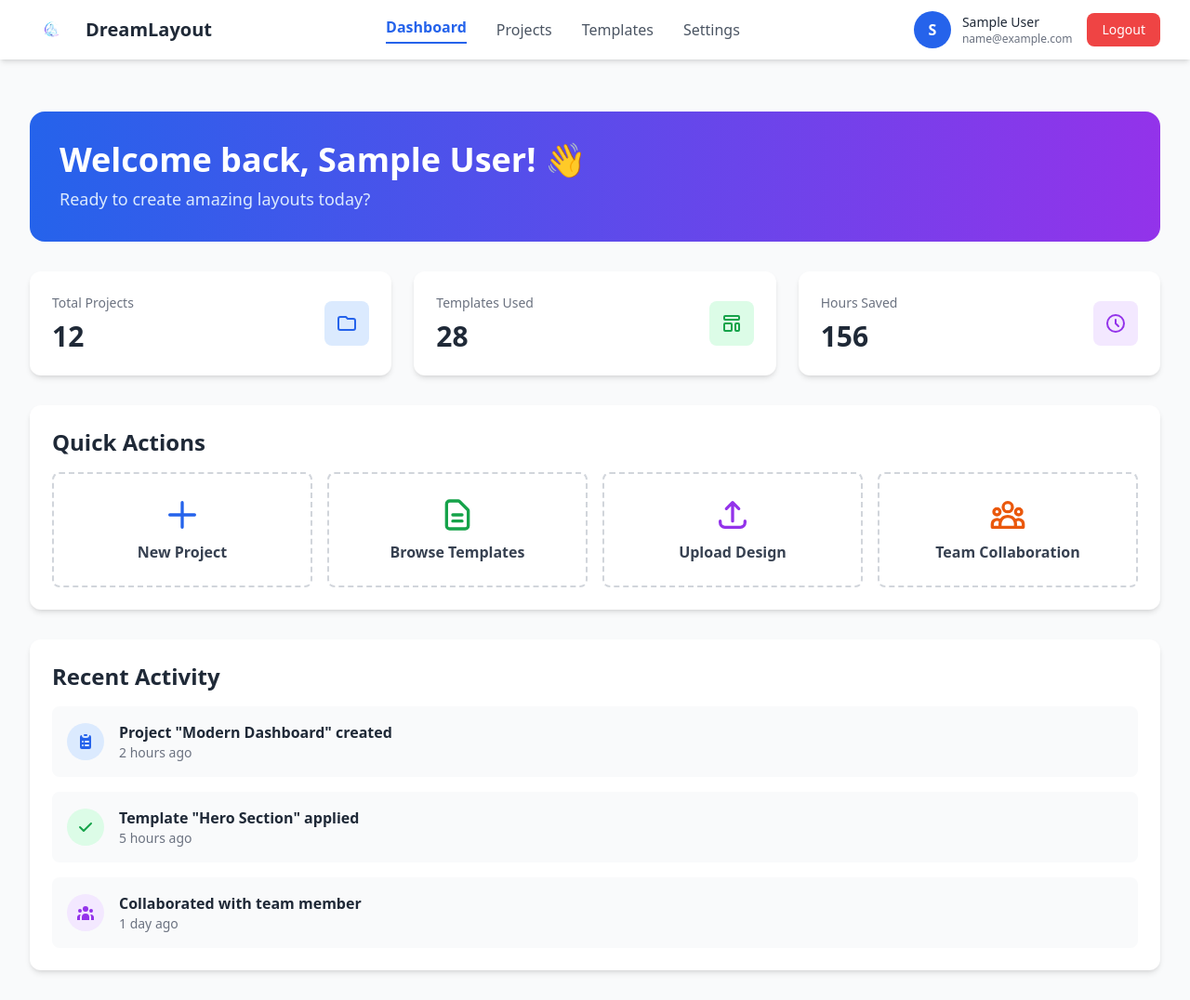
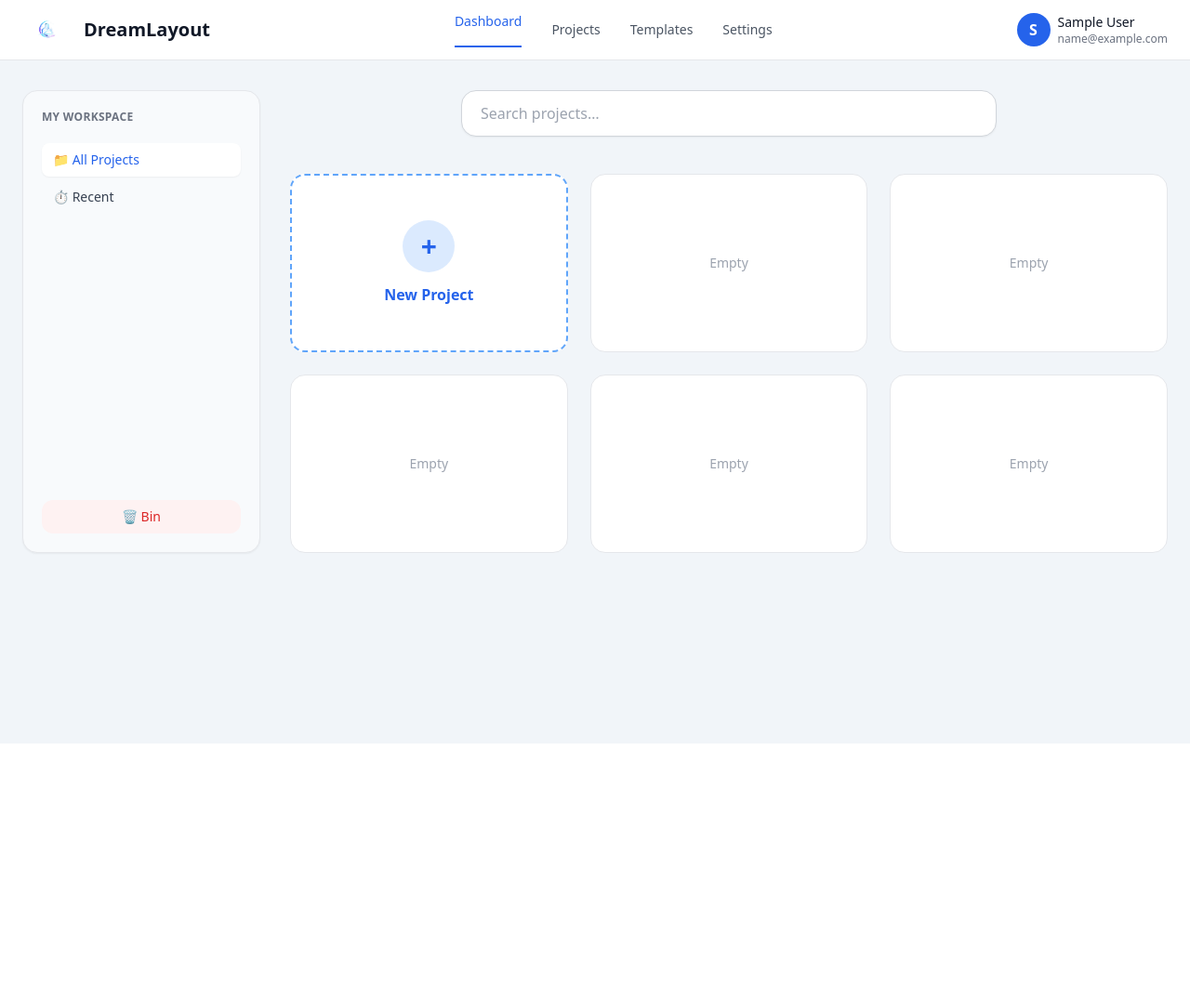
Before and after one commit to mukesh-2096/DreamLayout, a Flask app: page /dashboard in a window 1280 px wide. Shown: the whole page at 93% size. After the commit the page ends 800 px from the top, so only its background shows below. Run offline with Flask 3, Linux system fonts and the light colour scheme; the visitor is signed in with stand-in values (Sample User, id 1); some libraries are stand-ins or nearby versions.

Commit message:
dashboard updated

```diff
--- a/templates/dashboard.html
+++ b/templates/dashboard.html
@@ -7,204 +7,255 @@
     <script src="https://cdn.tailwindcss.com"></script>
 </head>
 
-<body class="bg-gray-50">
+<body class="bg-slate-100 text-gray-900">
 
-<!-- Navbar -->
-<nav class="bg-white shadow-md">
-    <div class="max-w-7xl mx-auto px-4 sm:px-6 lg:px-8">
+<!-- ================= NAVBAR ================= -->
+<nav class="bg-white border-b border-gray-200 sticky top-0 z-50">
+    <div class="max-w-7xl mx-auto px-6">
         <div class="flex justify-between items-center h-16">
-            <!-- Logo -->
-            <div class="flex items-center">
-                <img src="/static/logo.png" alt="DreamLayout" class="h-8 mr-3">
-                <span class="text-xl font-bold text-gray-800">DreamLayout</span>
+
+            <div class="flex items-center space-x-3">
+                <img src="/static/logo.png" alt="DreamLayout" class="h-9">
+                <span class="text-xl font-bold">DreamLayout</span>
             </div>
 
-            <!-- Navigation Links -->
-            <div class="hidden md:flex items-center space-x-8">
-                <a href="/dashboard" class="text-blue-600 font-semibold border-b-2 border-blue-600 pb-1">
-                    Dashboard
-                </a>
-                <a href="#" class="text-gray-600 hover:text-blue-600 transition-colors">
-                    Projects
-                </a>
-                <a href="#" class="text-gray-600 hover:text-blue-600 transition-colors">
-                    Templates
-                </a>
-                <a href="#" class="text-gray-600 hover:text-blue-600 transition-colors">
-                    Settings
-                </a>
+            <div class="hidden md:flex items-center space-x-8 text-sm font-medium">
+                <a href="/dashboard" class="text-blue-600 border-b-2 border-blue-600 pb-4">Dashboard</a>
+                <a href="#" class="text-gray-600 hover:text-blue-600">Projects</a>
+                <a href="#" class="text-gray-600 hover:text-blue-600">Templates</a>
+                <a href="#" class="text-gray-600 hover:text-blue-600">Settings</a>
             </div>
 
-            <!-- User Menu -->
             <div class="flex items-center space-x-4">
-                <div class="flex items-center">
-                    <div class="w-10 h-10 bg-blue-600 rounded-full flex items-center justify-center text-white font-semibold">
-                        {{ current_user.name[0].upper() }}
-                    </div>
-                    <div class="ml-3 hidden md:block">
-                        <p class="text-sm font-medium text-gray-800">{{ current_user.name }}</p>
-                        <p class="text-xs text-gray-500">{{ current_user.email }}</p>
+                <!-- Profile + Dropdown -->
+                <div id="profile-menu-wrapper" class="relative">
+                    <button id="profile-toggle" class="flex items-center space-x-2 focus:outline-none">
+                        <div class="w-9 h-9 bg-blue-600 rounded-full flex items-center justify-center text-white font-semibold">
+                            {{ current_user.name[0].upper() }}
+                        </div>
+                        <div class="hidden md:block leading-tight text-left">
+                            <p class="text-sm font-medium">{{ current_user.name }}</p>
+                            <p class="text-xs text-gray-500">{{ current_user.email }}</p>
+                        </div>
+                    </button>
+
+                    <!-- Dropdown menu (hidden by default) -->
+                    <div id="profile-dropdown" class="hidden absolute right-0 mt-2 w-56 bg-white rounded-xl shadow-lg border border-gray-100 ring-1 ring-black ring-opacity-5">
+                        <div class="p-2">
+                            <a href="/projects" class="flex items-center gap-3 px-3 py-2 rounded hover:bg-gray-50">
+                                <span class="text-lg">📁</span>
+                                <span class="text-sm font-medium">My Projects</span>
+                            </a>
+                            <a href="/favourites" class="flex items-center gap-3 px-3 py-2 rounded hover:bg-gray-50">
+                                <span class="text-lg">❤️</span>
+                                <span class="text-sm font-medium">Favourites</span>
+                            </a>
+                            <a href="/notifications" class="flex items-center gap-3 px-3 py-2 rounded hover:bg-gray-50">
+                                <span class="text-lg">🔔</span>
+                                <span class="text-sm font-medium">Notifications</span>
+                            </a>
+                            <a href="/profile" class="flex items-center gap-3 px-3 py-2 rounded hover:bg-gray-50">
+                                <span class="text-lg">👤</span>
+                                <span class="text-sm font-medium">Profile</span>
+                            </a>
+                            <div class="border-t my-2"></div>
+                            <a href="/settings" class="flex items-center gap-3 px-3 py-2 rounded hover:bg-gray-50">
+                                <span class="text-lg">⚙️</span>
+                                <span class="text-sm font-medium">Settings</span>
+                            </a>
+                            <a href="/logout" class="flex items-center gap-3 px-3 py-2 rounded hover:bg-gray-50 text-sm text-red-600 font-medium">
+                                <span class="text-lg">⏻</span>
+                                <span>Log out</span>
+                            </a>
+                        </div>
                     </div>
                 </div>
-                <a href="/logout" class="bg-red-500 hover:bg-red-600 text-white px-4 py-2 rounded-lg text-sm font-medium transition-colors">
-                    Logout
-                </a>
             </div>
+
         </div>
     </div>
 </nav>
 
-<!-- Flash Messages -->
-<div class="max-w-7xl mx-auto px-4 sm:px-6 lg:px-8 mt-6">
-    {% with messages = get_flashed_messages(with_categories=true) %}
-        {% if messages %}
-            {% for category, message in messages %}
-                <div class="mb-4 p-4 rounded-lg {% if category == 'error' %}bg-red-50 border border-red-200 text-red-700{% else %}bg-green-50 border border-green-200 text-green-700{% endif %}">
-                    <div class="flex items-center">
-                        {% if category == 'error' %}
-                        <svg class="w-5 h-5 mr-2" fill="currentColor" viewBox="0 0 20 20">
-                            <path fill-rule="evenodd" d="M10 18a8 8 0 100-16 8 8 0 000 16zM8.707 7.293a1 1 0 00-1.414 1.414L8.586 10l-1.293 1.293a1 1 0 101.414 1.414L10 11.414l1.293 1.293a1 1 0 001.414-1.414L11.414 10l1.293-1.293a1 1 0 00-1.414-1.414L10 8.586 8.707 7.293z" clip-rule="evenodd"/>
-                        </svg>
+<!-- ================= MAIN ================= -->
+<div class="max-w-7xl mx-auto px-6 py-8">
+    <div class="flex gap-8">
+
+        <!-- ================= SIDEBAR ================= -->
+        <aside class="w-64 bg-slate-50 rounded-2xl border border-gray-200 p-5 shadow-sm flex flex-col justify-between">
+
+            <div>
+                <h3 class="text-xs font-semibold text-gray-500 uppercase mb-5 tracking-wide">
+                    My Workspace
+                </h3>
+
+                <nav class="space-y-1 text-sm">
+
+                    <!-- All Projects -->
+                    <a href="#" id="all-projects-btn"
+                       class="flex items-center px-3 py-2 rounded-lg bg-white shadow-sm font-medium text-blue-600">
+                        📁 All Projects
+                    </a>
+
+                    <!-- All Projects List -->
+                    <div id="all-projects-list"
+                         class="hidden bg-white rounded-xl border border-gray-200 p-3 text-sm shadow-sm ml-3 my-2">
+                    </div>
+
+                    <!-- Recent -->
+                    <a href="#" id="recent-projects-btn"
+                       class="flex items-center px-3 py-2 rounded-lg text-gray-700 hover:bg-white hover:shadow-sm">
+                        ⏱ Recent
+                    </a>
+
+                    <!-- Recent Projects List -->
+                    <div id="recent-projects-list"
+                         class="hidden bg-white rounded-xl border border-gray-200 p-3 text-sm shadow-sm ml-3 my-2">
+                    </div>
+
+                </nav>
+            </div>
+
+            <button class="flex items-center justify-center gap-2 text-sm text-red-600 bg-red-50 hover:bg-red-100 px-4 py-2 rounded-xl">
+                🗑 Bin
+            </button>
+        </aside>
+
+        <!-- ================= CONTENT ================= -->
+        <div class="flex-1">
+
+            <div class="flex justify-center mb-10">
+                <input
+                    placeholder="Search projects…"
+                    class="w-full max-w-xl px-5 py-3 rounded-2xl border border-gray-300 bg-white shadow-sm
+                           focus:ring-2 focus:ring-blue-500 focus:outline-none"
+                />
+            </div>
+
+            <div class="grid grid-cols-1 sm:grid-cols-2 lg:grid-cols-3 gap-6">
+                {% for i in range(6) %}
+                    {% if i == 0 %}
+                        <a href="#"
+                           class="h-48 bg-white border-2 border-dashed border-blue-400 rounded-2xl
+                                  flex flex-col items-center justify-center text-blue-600
+                                  hover:bg-blue-50 hover:border-blue-500 transition">
+                            <div class="w-14 h-14 rounded-full bg-blue-100 flex items-center justify-center text-3xl font-bold">+</div>
+                            <span class="mt-3 font-semibold">New Project</span>
+                        </a>
+                    {% else %}
+                        {% set idx = i-1 %}
+                        {% if projects and projects|length > idx %}
+                            {% set project = projects[idx] %}
+                            <div class="bg-white rounded-2xl border border-gray-200 shadow-sm hover:shadow-md transition overflow-hidden">
+                                <div class="h-32 bg-slate-100 flex items-center justify-center text-gray-400 text-sm">Preview</div>
+                                <div class="p-4">
+                                    <div class="font-semibold text-sm">{{ project.title or 'Untitled' }}</div>
+                                    <div class="text-xs text-gray-500 mt-1">{{ project.updated_at or '' }}</div>
+                                </div>
+                            </div>
                         {% else %}
-                        <svg class="w-5 h-5 mr-2" fill="currentColor" viewBox="0 0 20 20">
-                            <path fill-rule="evenodd" d="M10 18a8 8 0 100-16 8 8 0 000 16zm3.707-9.293a1 1 0 00-1.414-1.414L9 10.586 7.707 9.293a1 1 0 00-1.414 1.414l2 2a1 1 0 001.414 0l4-4z" clip-rule="evenodd"/>
-                        </svg>
+                            <div class="h-48 bg-white rounded-2xl border border-gray-200 flex items-center justify-center text-gray-400 text-sm">
+                                Empty
+                            </div>
                         {% endif %}
-                        <span class="font-medium">{{ message }}</span>
-                    </div>
-                </div>
-            {% endfor %}
-        {% endif %}
-    {% endwith %}
+                    {% endif %}
+                {% endfor %}
+            </div>
+
+        </div>
+    </div>
 </div>
 
-<!-- Main Content -->
-<div class="max-w-7xl mx-auto px-4 sm:px-6 lg:px-8 py-8">
+<!-- ================= SCRIPT ================= -->
+<script>
+    const PROJECTS = {{ projects|tojson }} || [];
 
-    <!-- Welcome Section -->
-    <div class="bg-gradient-to-r from-blue-600 to-purple-600 rounded-2xl p-8 text-white mb-8">
-        <h1 class="text-4xl font-bold mb-2">Welcome back, {{ current_user.name }}! 👋</h1>
-        <p class="text-blue-100 text-lg">Ready to create amazing layouts today?</p>
-    </div>
+    function renderList(container, items) {
+        container.innerHTML = '';
 
-    <!-- Stats Cards -->
-    <div class="grid grid-cols-1 md:grid-cols-3 gap-6 mb-8">
-        <div class="bg-white rounded-xl shadow-md p-6">
-            <div class="flex items-center justify-between">
-                <div>
-                    <p class="text-gray-500 text-sm font-medium">Total Projects</p>
-                    <p class="text-3xl font-bold text-gray-800 mt-2">12</p>
-                </div>
-                <div class="w-12 h-12 bg-blue-100 rounded-lg flex items-center justify-center">
-                    <svg class="w-6 h-6 text-blue-600" fill="none" stroke="currentColor" viewBox="0 0 24 24">
-                        <path stroke-linecap="round" stroke-linejoin="round" stroke-width="2" d="M3 7v10a2 2 0 002 2h14a2 2 0 002-2V9a2 2 0 00-2-2h-6l-2-2H5a2 2 0 00-2 2z"/>
-                    </svg>
-                </div>
-            </div>
-        </div>
+        if (!items.length) {
+            container.innerHTML =
+                '<div class="text-center text-gray-500 py-2">No projects</div>';
+            return;
+        }
 
-        <div class="bg-white rounded-xl shadow-md p-6">
-            <div class="flex items-center justify-between">
-                <div>
-                    <p class="text-gray-500 text-sm font-medium">Templates Used</p>
-                    <p class="text-3xl font-bold text-gray-800 mt-2">28</p>
-                </div>
-                <div class="w-12 h-12 bg-green-100 rounded-lg flex items-center justify-center">
-                    <svg class="w-6 h-6 text-green-600" fill="none" stroke="currentColor" viewBox="0 0 24 24">
-                        <path stroke-linecap="round" stroke-linejoin="round" stroke-width="2" d="M4 5a1 1 0 011-1h14a1 1 0 011 1v2a1 1 0 01-1 1H5a1 1 0 01-1-1V5zM4 13a1 1 0 011-1h6a1 1 0 011 1v6a1 1 0 01-1 1H5a1 1 0 01-1-1v-6zM16 13a1 1 0 011-1h2a1 1 0 011 1v6a1 1 0 01-1 1h-2a1 1 0 01-1-1v-6z"/>
-                    </svg>
-                </div>
-            </div>
-        </div>
+        items.forEach(p => {
+            const el = document.createElement('a');
+            el.href = p.url || '#';
+            el.className = 'block p-2 rounded-lg hover:bg-slate-100';
+            el.innerHTML = `
+                <div class="font-medium">${p.title || 'Untitled'}</div>
+                <div class="text-xs text-gray-500">${p.updated_at || ''}</div>
+            `;
+            container.appendChild(el);
+        });
+    }
 
-        <div class="bg-white rounded-xl shadow-md p-6">
-            <div class="flex items-center justify-between">
-                <div>
-                    <p class="text-gray-500 text-sm font-medium">Hours Saved</p>
-                    <p class="text-3xl font-bold text-gray-800 mt-2">156</p>
-                </div>
-                <div class="w-12 h-12 bg-purple-100 rounded-lg flex items-center justify-center">
-                    <svg class="w-6 h-6 text-purple-600" fill="none" stroke="currentColor" viewBox="0 0 24 24">
-                        <path stroke-linecap="round" stroke-linejoin="round" stroke-width="2" d="M12 8v4l3 3m6-3a9 9 0 11-18 0 9 9 0 0118 0z"/>
-                    </svg>
-                </div>
-            </div>
-        </div>
-    </div>
+    function closeAll() {
+        document.getElementById('all-projects-list').classList.add('hidden');
+        document.getElementById('recent-projects-list').classList.add('hidden');
+    }
 
-    <!-- Quick Actions -->
-    <div class="bg-white rounded-xl shadow-md p-6 mb-8">
-        <h2 class="text-2xl font-bold text-gray-800 mb-4">Quick Actions</h2>
-        <div class="grid grid-cols-1 md:grid-cols-2 lg:grid-cols-4 gap-4">
-            <button class="flex flex-col items-center justify-center p-6 border-2 border-dashed border-gray-300 rounded-lg hover:border-blue-500 hover:bg-blue-50 transition-all">
-                <svg class="w-10 h-10 text-blue-600 mb-2" fill="none" stroke="currentColor" viewBox="0 0 24 24">
-                    <path stroke-linecap="round" stroke-linejoin="round" stroke-width="2" d="M12 4v16m8-8H4"/>
-                </svg>
-                <span class="font-semibold text-gray-700">New Project</span>
-            </button>
-            <button class="flex flex-col items-center justify-center p-6 border-2 border-dashed border-gray-300 rounded-lg hover:border-green-500 hover:bg-green-50 transition-all">
-                <svg class="w-10 h-10 text-green-600 mb-2" fill="none" stroke="currentColor" viewBox="0 0 24 24">
-                    <path stroke-linecap="round" stroke-linejoin="round" stroke-width="2" d="M9 12h6m-6 4h6m2 5H7a2 2 0 01-2-2V5a2 2 0 012-2h5.586a1 1 0 01.707.293l5.414 5.414a1 1 0 01.293.707V19a2 2 0 01-2 2z"/>
-                </svg>
-                <span class="font-semibold text-gray-700">Browse Templates</span>
-            </button>
-            <button class="flex flex-col items-center justify-center p-6 border-2 border-dashed border-gray-300 rounded-lg hover:border-purple-500 hover:bg-purple-50 transition-all">
-                <svg class="w-10 h-10 text-purple-600 mb-2" fill="none" stroke="currentColor" viewBox="0 0 24 24">
-                    <path stroke-linecap="round" stroke-linejoin="round" stroke-width="2" d="M4 16v1a3 3 0 003 3h10a3 3 0 003-3v-1m-4-8l-4-4m0 0L8 8m4-4v12"/>
-                </svg>
-                <span class="font-semibold text-gray-700">Upload Design</span>
-            </button>
-            <button class="flex flex-col items-center justify-center p-6 border-2 border-dashed border-gray-300 rounded-lg hover:border-orange-500 hover:bg-orange-50 transition-all">
-                <svg class="w-10 h-10 text-orange-600 mb-2" fill="none" stroke="currentColor" viewBox="0 0 24 24">
-                    <path stroke-linecap="round" stroke-linejoin="round" stroke-width="2" d="M17 20h5v-2a3 3 0 00-5.356-1.857M17 20H7m10 0v-2c0-.656-.126-1.283-.356-1.857M7 20H2v-2a3 3 0 015.356-1.857M7 20v-2c0-.656.126-1.283.356-1.857m0 0a5.002 5.002 0 019.288 0M15 7a3 3 0 11-6 0 3 3 0 016 0zm6 3a2 2 0 11-4 0 2 2 0 014 0zM7 10a2 2 0 11-4 0 2 2 0 014 0z"/>
-                </svg>
-                <span class="font-semibold text-gray-700">Team Collaboration</span>
-            </button>
-        </div>
-    </div>
+    document.getElementById('all-projects-btn').onclick = e => {
+        e.preventDefault();
+        const box = document.getElementById('all-projects-list');
+        if (!box.classList.contains('hidden')) {
+            box.classList.add('hidden');
+            return;
+        }
+        closeAll();
+        renderList(box, PROJECTS);
+        box.classList.remove('hidden');
+    };
 
-    <!-- Recent Activity -->
-    <div class="bg-white rounded-xl shadow-md p-6">
-        <h2 class="text-2xl font-bold text-gray-800 mb-4">Recent Activity</h2>
-        <div class="space-y-4">
-            <div class="flex items-center p-4 bg-gray-50 rounded-lg">
-                <div class="w-10 h-10 bg-blue-100 rounded-full flex items-center justify-center mr-4">
-                    <svg class="w-5 h-5 text-blue-600" fill="currentColor" viewBox="0 0 20 20">
-                        <path d="M9 2a1 1 0 000 2h2a1 1 0 100-2H9z"/>
-                        <path fill-rule="evenodd" d="M4 5a2 2 0 012-2 3 3 0 003 3h2a3 3 0 003-3 2 2 0 012 2v11a2 2 0 01-2 2H6a2 2 0 01-2-2V5zm3 4a1 1 0 000 2h.01a1 1 0 100-2H7zm3 0a1 1 0 000 2h3a1 1 0 100-2h-3zm-3 4a1 1 0 100 2h.01a1 1 0 100-2H7zm3 0a1 1 0 100 2h3a1 1 0 100-2h-3z" clip-rule="evenodd"/>
-                    </svg>
-                </div>
-                <div class="flex-1">
-                    <p class="font-semibold text-gray-800">Project "Modern Dashboard" created</p>
-                    <p class="text-sm text-gray-500">2 hours ago</p>
-                </div>
-            </div>
-            <div class="flex items-center p-4 bg-gray-50 rounded-lg">
-                <div class="w-10 h-10 bg-green-100 rounded-full flex items-center justify-center mr-4">
-                    <svg class="w-5 h-5 text-green-600" fill="currentColor" viewBox="0 0 20 20">
-                        <path fill-rule="evenodd" d="M16.707 5.293a1 1 0 010 1.414l-8 8a1 1 0 01-1.414 0l-4-4a1 1 0 011.414-1.414L8 12.586l7.293-7.293a1 1 0 011.414 0z" clip-rule="evenodd"/>
-                    </svg>
-                </div>
-                <div class="flex-1">
-                    <p class="font-semibold text-gray-800">Template "Hero Section" applied</p>
-                    <p class="text-sm text-gray-500">5 hours ago</p>
-                </div>
-            </div>
-            <div class="flex items-center p-4 bg-gray-50 rounded-lg">
-                <div class="w-10 h-10 bg-purple-100 rounded-full flex items-center justify-center mr-4">
-                    <svg class="w-5 h-5 text-purple-600" fill="currentColor" viewBox="0 0 20 20">
-                        <path d="M13 6a3 3 0 11-6 0 3 3 0 016 0zM18 8a2 2 0 11-4 0 2 2 0 014 0zM14 15a4 4 0 00-8 0v3h8v-3zM6 8a2 2 0 11-4 0 2 2 0 014 0zM16 18v-3a5.972 5.972 0 00-.75-2.906A3.005 3.005 0 0119 15v3h-3zM4.75 12.094A5.973 5.973 0 004 15v3H1v-3a3 3 0 013.75-2.906z"/>
-                    </svg>
-                </div>
-                <div class="flex-1">
-                    <p class="font-semibold text-gray-800">Collaborated with team member</p>
-                    <p class="text-sm text-gray-500">1 day ago</p>
-                </div>
-            </div>
-        </div>
-    </div>
+    document.getElementById('recent-projects-btn').onclick = e => {
+        e.preventDefault();
+        const box = document.getElementById('recent-projects-list');
+        if (!box.classList.contains('hidden')) {
+            box.classList.add('hidden');
+            return;
+        }
+        closeAll();
+        const recent = [...PROJECTS].slice(0, 5);
+        renderList(box, recent);
+        box.classList.remove('hidden');
+    };
 
-</div>
+    // Profile dropdown: show on hover and toggle on click; close on outside click
+    (function() {
+        const wrapper = document.getElementById('profile-menu-wrapper');
+        const toggle = document.getElementById('profile-toggle');
+        const dropdown = document.getElementById('profile-dropdown');
+
+        if (!wrapper || !toggle || !dropdown) return;
+
+        let open = false;
+
+        function show() {
+            dropdown.classList.remove('hidden');
+            open = true;
+        }
+
+        function hide() {
+            dropdown.classList.add('hidden');
+            open = false;
+        }
+
+        // Hover (desktop)
+        wrapper.addEventListener('mouseenter', () => show());
+        wrapper.addEventListener('mouseleave', () => hide());
+
+        // Click toggle (mobile/touch)
+        toggle.addEventListener('click', (e) => {
+            e.preventDefault();
+            if (open) hide(); else show();
+        });
+
+        // Close when clicking outside
+        document.addEventListener('click', (e) => {
+            if (!wrapper.contains(e.target)) hide();
+        });
+    })();
+</script>
 
 </body>
 </html>
```
Also changed, not shown: src/database.py (+11 -0 lines), src/main_routes.py (+6 -3 lines).
